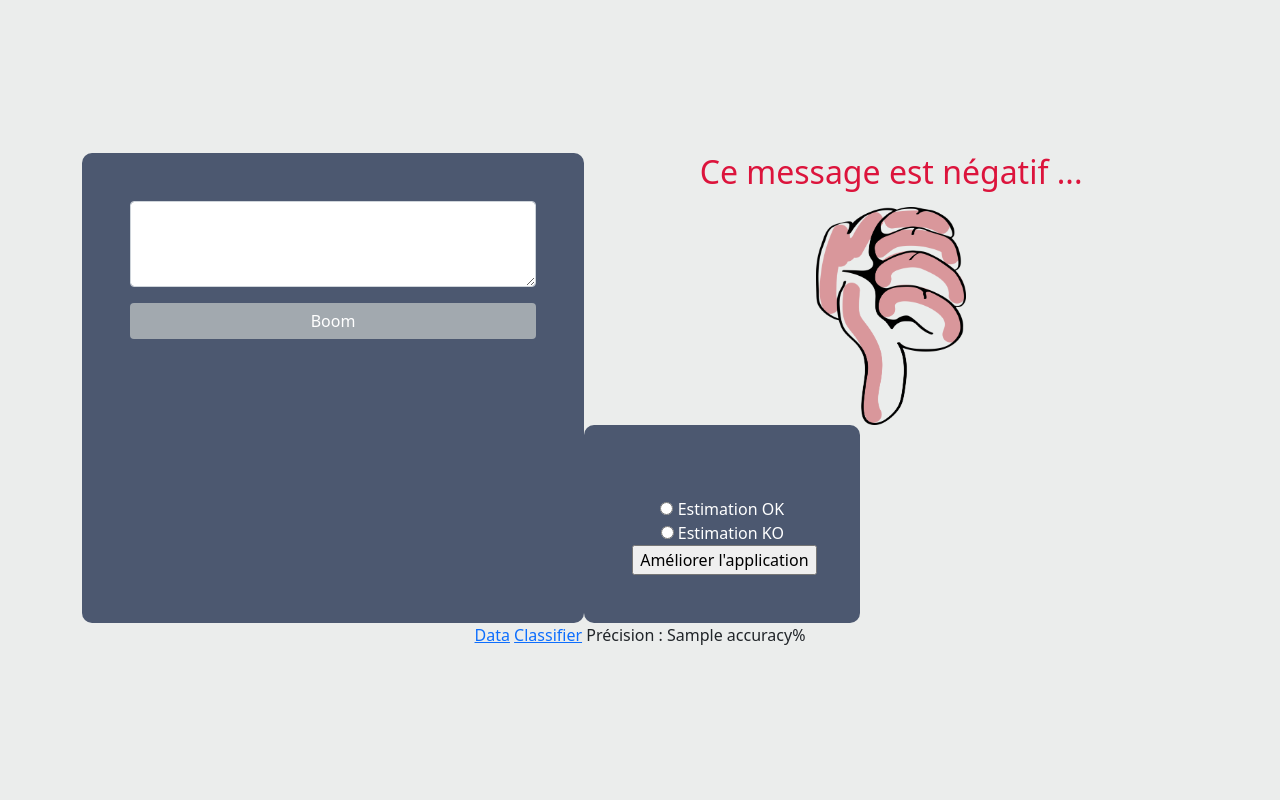
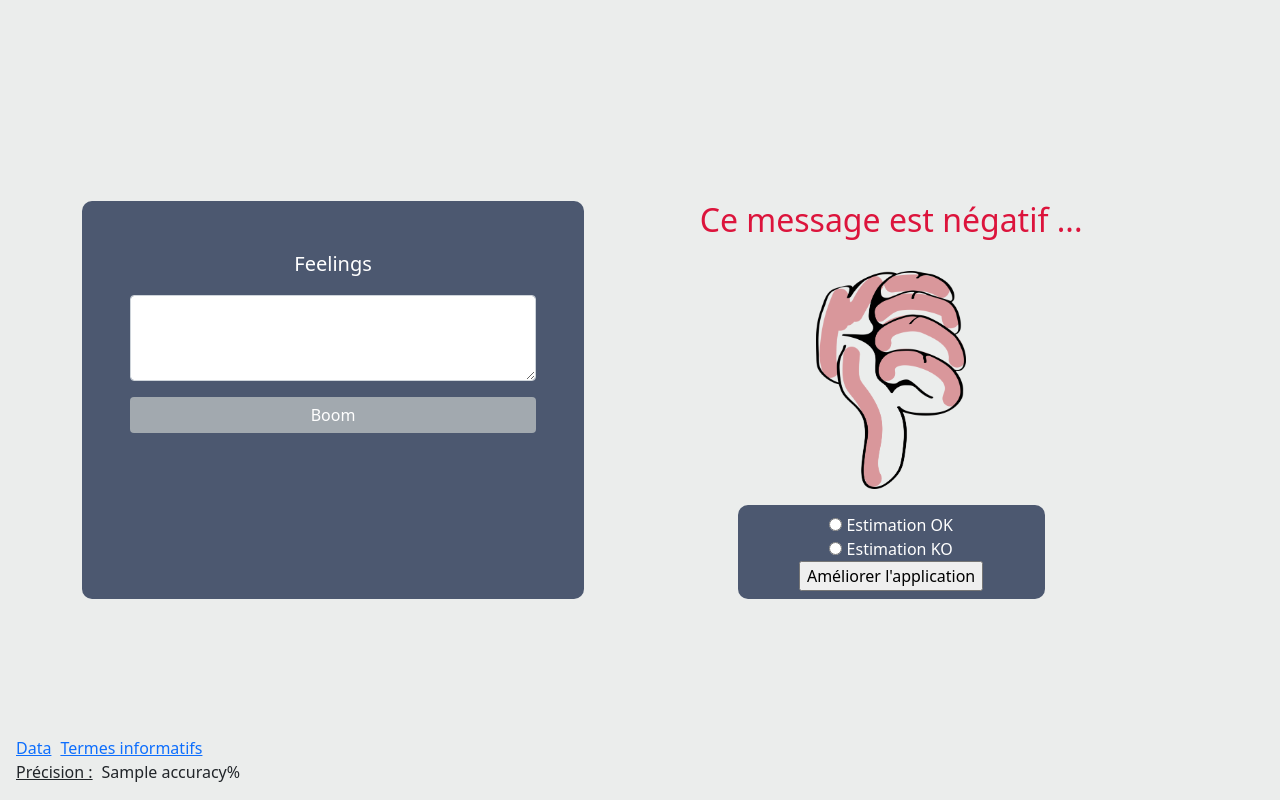
Before and after one commit to RomainBrocheton/BigData-Feelings, a Flask app: template templates/home.html in a window 1280 px wide. Run offline with Flask 2, Linux system fonts and the light colour scheme; the template is opened without the code that fills it: most values are stand-ins (such as "Sample title", 1, 10 or a date in 2020).

Commit message:
front improvement

```diff
--- a/app.py
+++ b/app.py
@@ -81,7 +81,15 @@ def main():
         ("Polytech est une super école","pos"),
         ("Il pleut","neg"),
         ("C'est Noel","pos"),
-        ("Je mange une pizza","pos")
+        ("Je mange une pizza","pos"),
+        ("Polytech est la meilleure école du monde","pos"),
+        ("Je suis moi","pos"),
+        ("Nique toi","neg"),
+        ("Il fait beau aujourd'hui","pos"),
+        ("il fait pas beau aujourd'hui","neg"),
+        ("Il pleut aujourd'hui","neg"),
+        ("C'est Noel","pos"),
+        ("Il fait beau dans le sud","pos")
     ]
     accuracy = cl.accuracy(test)
     print("// ACCURACY : " + str(accuracy))
--- a/static/css/style.css
+++ b/static/css/style.css
@@ -44,6 +44,7 @@ div.result{
 img{
     width: 150px;
     height: auto;
+    margin: 1rem;
 }
 
 h2.pos{
@@ -55,3 +56,19 @@ h2.neg{
     color: crimson;
     margin-bottom: 1rem;
 }
+
+form#reclassify{
+    width: 50%;
+    padding: 0.5rem 0.2rem;
+    margin: auto;
+}
+
+footer{
+    position: absolute;
+    bottom: 1rem;
+    left: 1rem;
+    text-align: left !important;
+}
+footer *{
+    margin-right: 0.3rem;
+}
--- a/templates/app.html
+++ b/templates/app.html
@@ -13,8 +13,8 @@
     {% block content %}{% endblock %}
     <footer>
         <a href="/static/train.csv" download="">Data</a>
-        <a href="/classifier">Classifier</a>
-        <span>Précision : {{ accuracy }}%</span>
+        <a href="/classifier">Termes informatifs</a><br/>
+        <span><u>Précision :</u> {{ accuracy }}%</span>
     </footer>
 </body>
 </html>
--- a/templates/home.html
+++ b/templates/home.html
@@ -3,13 +3,14 @@
 {% block content %}
 <div class="container">
     <form action="action" method="post">
+        <p class="lead">Feelings</p>
         <textarea class="form-control" name="text" id="" rows="3"></textarea>
         <input class="btn btn-primary"type="submit" value="Boom">
     </form>
 
     <div class="result">
         {% if sentiment == 0 %}
-            Ecrivez un texte
+            Ecrivez un texte dans le champs à droite pour lancer l'analyse.
         {% else %}
             {% if sentiment == "pos" %}
                 <h2 class="pos">Ce message est positif !</h2>
@@ -18,11 +19,13 @@
                 <h2 class="neg">Ce message est négatif ...</h2>
                 <img src="/static/image/négatif.png">
             {% endif %}
-            <form action="update" method="post">
-                <input type="hidden" name="text" value="{{ text }}"><br/>
-                <input type="radio" name="result" value="1"> Estimation OK<br/>
-                <input type="radio" name="result" value="0"> Estimation KO<br/>
-                <input type="submit" value="Améliorer l'application">
+            <form id="reclassify" action="update" method="post">
+                <div class="col-md-12">
+                    <input type="hidden" name="text" value="{{ text }}">
+                    <input type="radio" name="result" value="1"> Estimation OK<br/>
+                    <input type="radio" name="result" value="0"> Estimation KO<br/>
+                    <input type="submit" value="Améliorer l'application">
+                </div>
             </form>
         {% endif %}
     </div>
```
Also changed, not shown: static/train.csv (+7 -0 lines).
